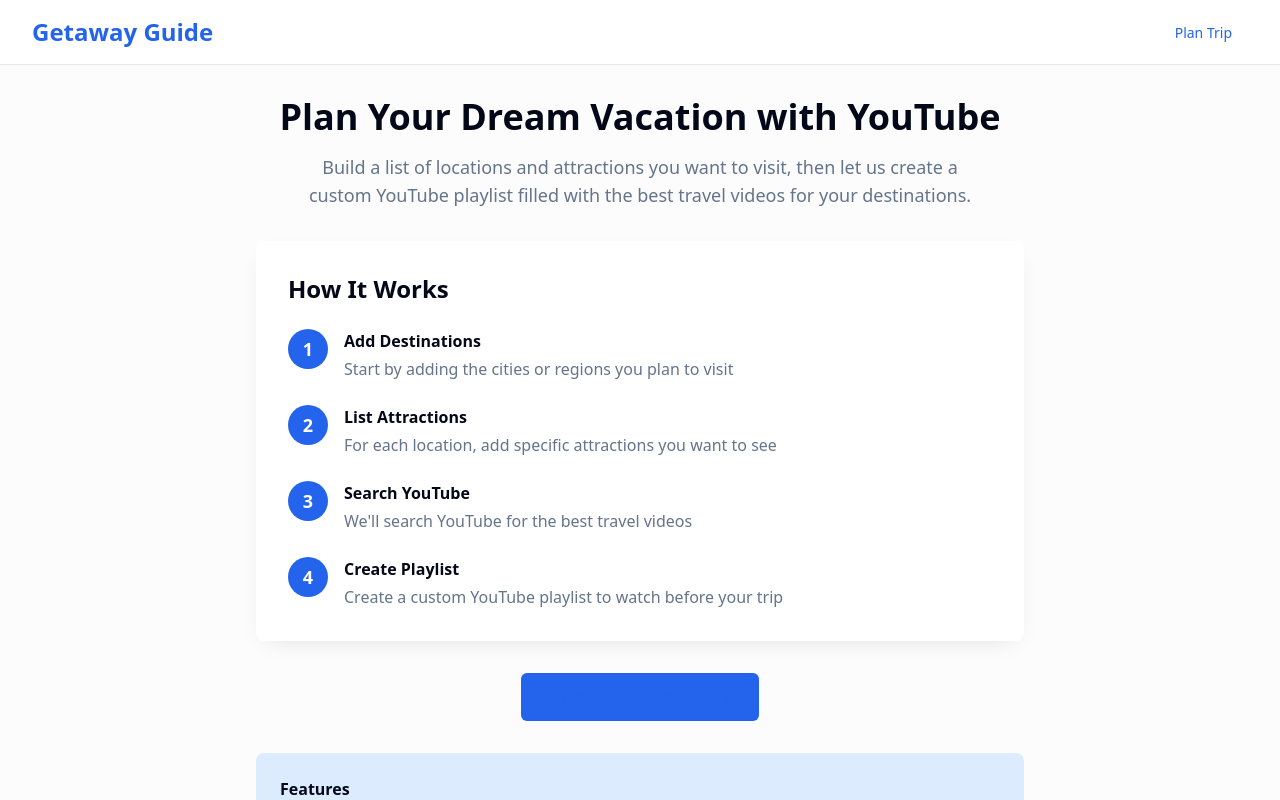
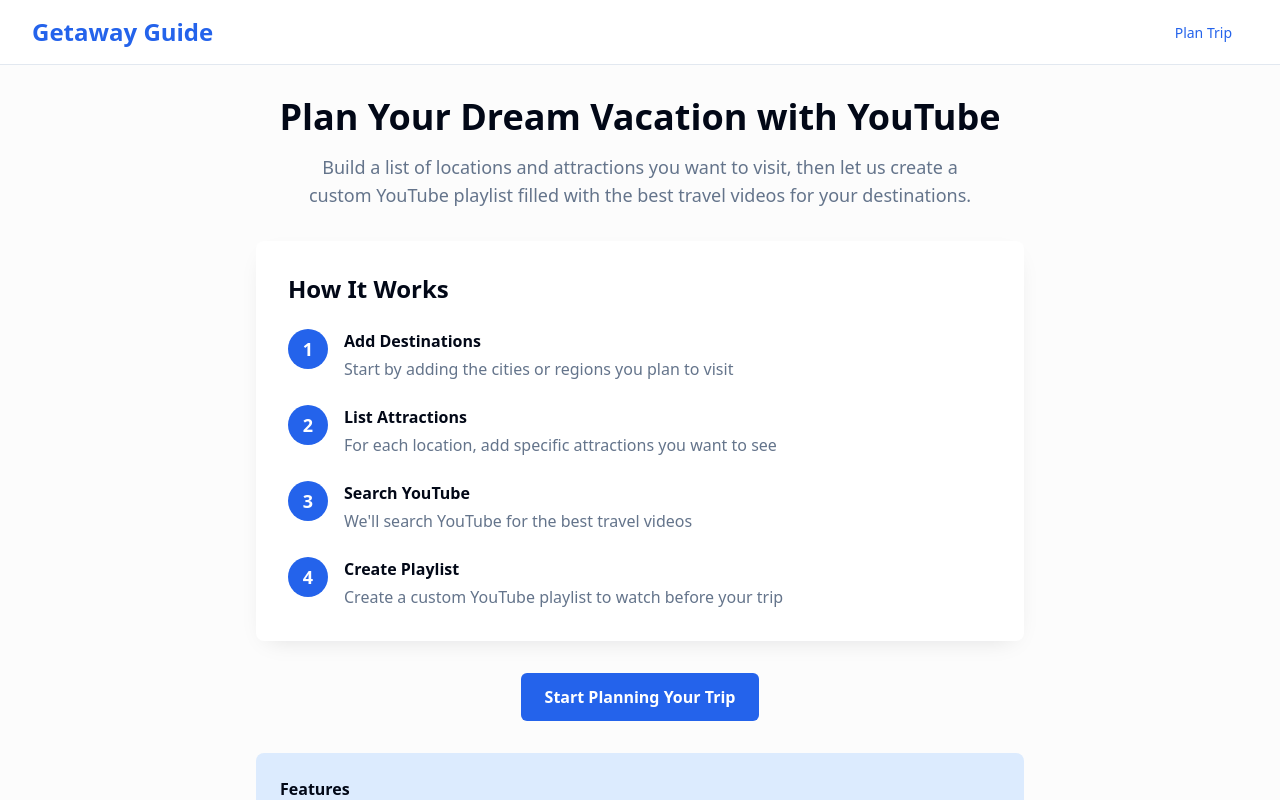
Before and after one commit to joypunk82/getaway-guide, a SvelteKit app: page / in a window 1280 px wide. Shown: the top 800 px of the page. Built offline with nearby package versions, Linux system fonts and the light colour scheme.

Commit message:
Fix button text color with important style override

```diff
--- a/src/routes/+page.svelte
+++ b/src/routes/+page.svelte
@@ -76,7 +76,8 @@
 		<div class="mt-8 text-center">
 			<a
 				href="/getaway-guide"
-				class="inline-flex items-center gap-2 rounded-md bg-[var(--accent)] px-6 py-3 font-semibold text-white transition-colors hover:opacity-90"
+				class="inline-flex items-center gap-2 rounded-md bg-[var(--accent)] px-6 py-3 font-semibold transition-colors hover:opacity-90"
+				style="color: white !important;"
 			>
 				Start Planning Your Trip
 			</a>
```
